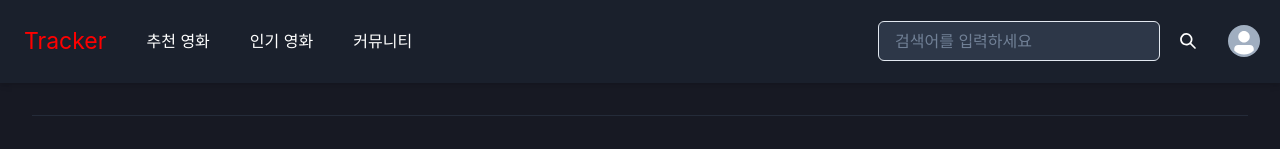
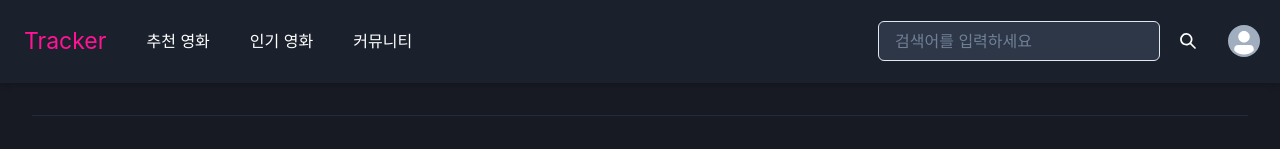
Before and after one commit to Kimse819/PrivateProject, a React (Vite) app: page / in a window 1280 px wide. Shown: the top 149 px of the page. Built offline with nearby package versions, Linux system fonts and the light colour scheme.

Commit message:
Home 버튼 색 바꿈

```diff
--- a/src/component/Navbar.jsx
+++ b/src/component/Navbar.jsx
@@ -30,7 +30,7 @@ export function Navbar() {
           _hover={{ bgColor: "gray.600" }}
           p={2}
           borderRadius="md"
-          color={"red"}
+          color={"deeppink"}
           fontSize={"23"}
         >
           Tracker
```
